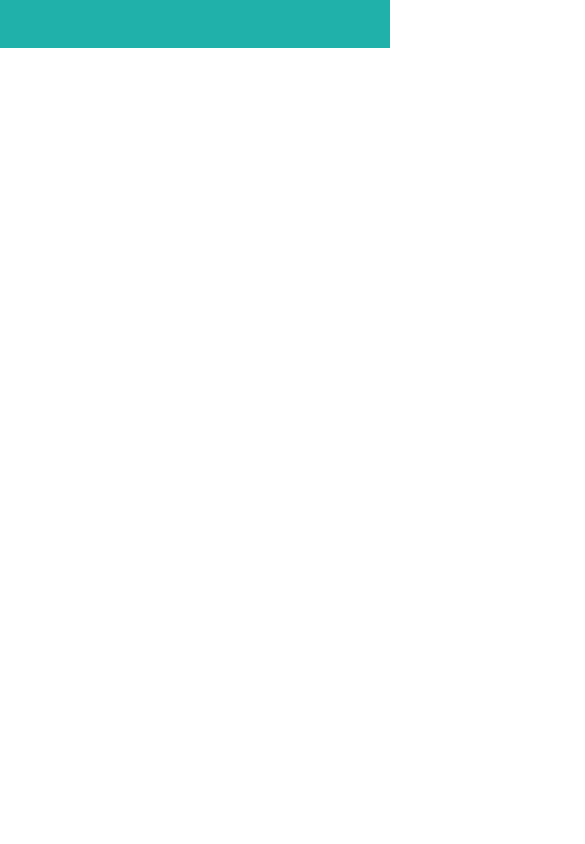
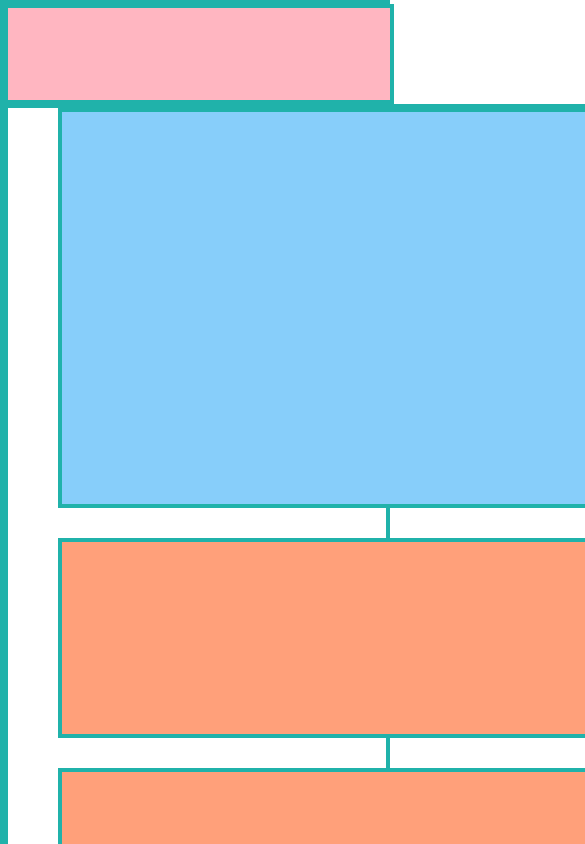
Before and after one commit to epicodus-lessons/outside-in-good-example, a plain HTML site: page index.html in a window 390 px wide. Shown: the top 844 px of the page, 585 px wide, since content can reach past the window. Drawn offline with Linux system fonts and the light colour scheme.

Commit message:
create layout for mobile view

```diff
--- a/css/styles.css
+++ b/css/styles.css
@@ -14,3 +14,29 @@ body {
 html * {
   border: 4px solid lightSeaGreen;
 }
+
+.header {
+  min-width: 100vw;
+  height: 100px;
+  background-color: lightPink;
+}
+
+.container {
+  width: 900px;
+  margin: 0 auto;
+  padding: 0 50px;
+}
+
+.content {
+  margin-bottom: 30px;
+}
+
+.content-big {
+  height: 400px;
+  background-color: lightSkyBlue;
+}
+
+.content-small {
+  height: 200px;
+  background-color: lightSalmon;
+}
```
